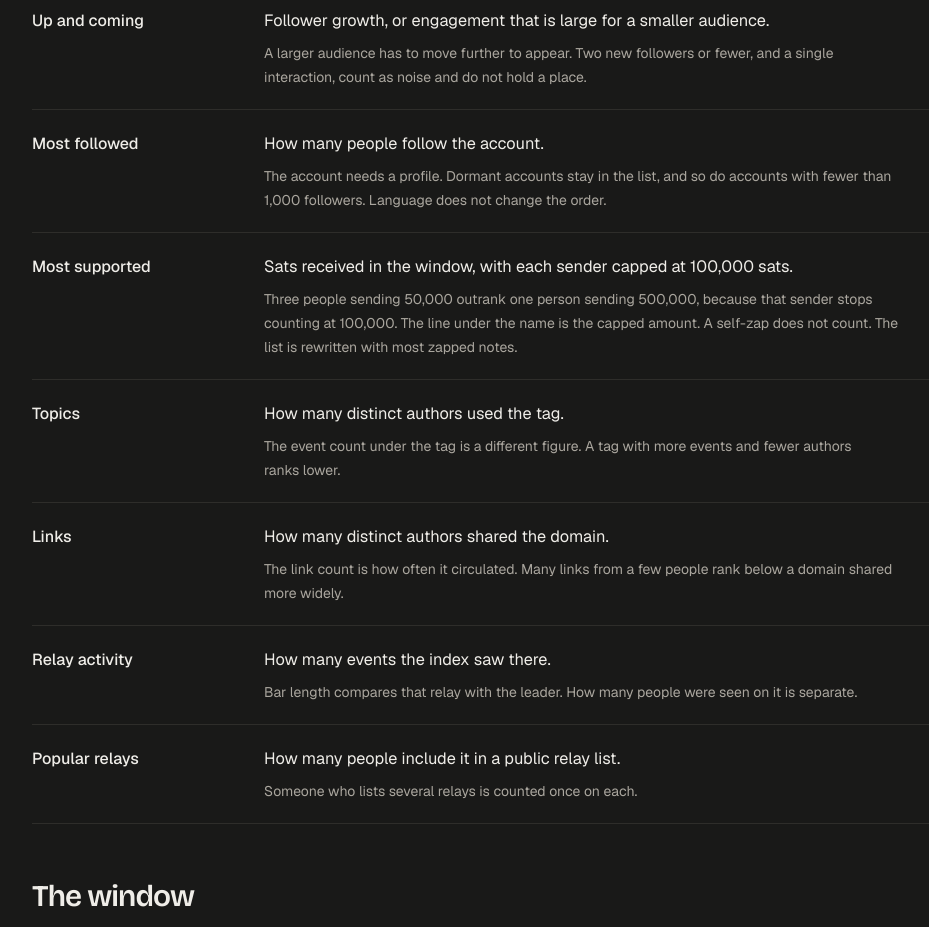
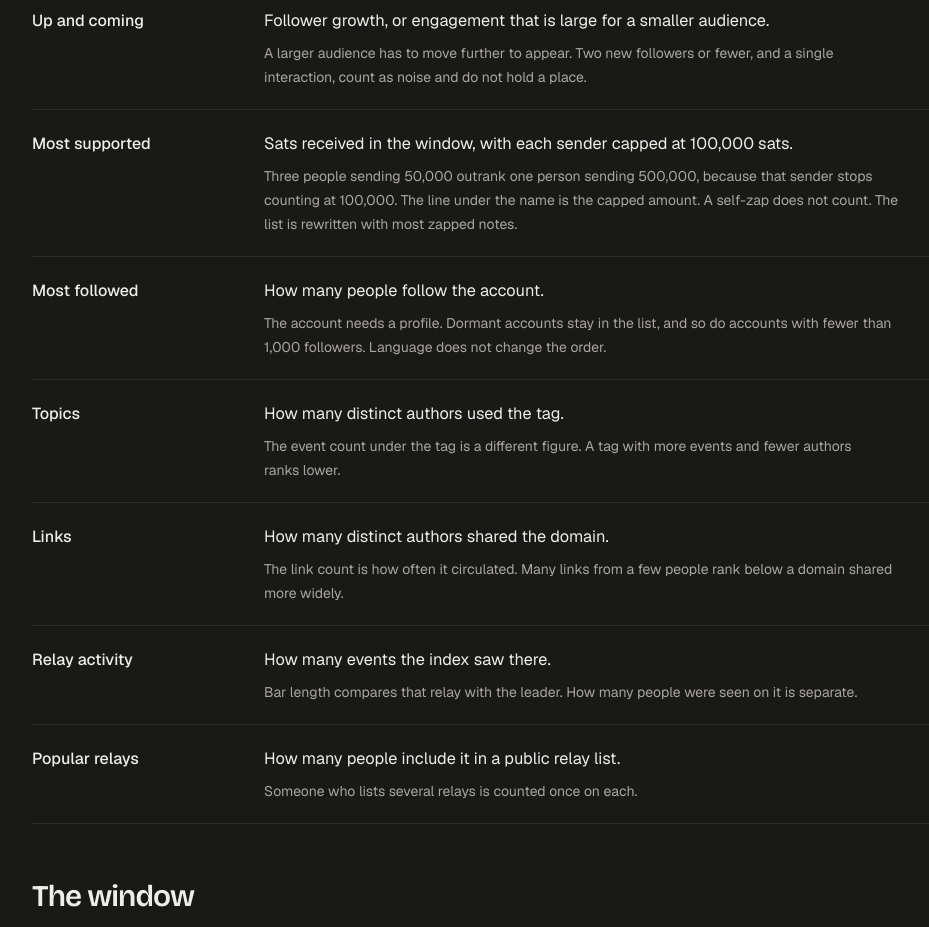
Before and after one commit to xdzczk/nostrmash-web, a Next.js app: page /methodology in a window 1280 px wide. Shown: the part 1660-2587 px from the top of the page, without its empty margins (0-929 px from the left). Built offline with nearby package versions, Linux system fonts and the light colour scheme; no server answers.

Commit message:
Put Most followed last among the People rankings so the follower directory sits after Most supported.

```diff
--- a/app/methodology/page.tsx
+++ b/app/methodology/page.tsx
@@ -89,18 +89,18 @@ const RANKINGS = [
       "A larger audience has to move further to appear. Two new followers or fewer, and a single interaction, count as noise and do not hold a place.",
   },
   {
+    href: "/discovery/profiles/supported",
+    title: "Most supported",
+    order: "Sats received in the window, with each sender capped at 100,000 sats.",
+    context:
+      "Three people sending 50,000 outrank one person sending 500,000, because that sender stops counting at 100,000. The line under the name is the capped amount. A self-zap does not count. The list is rewritten with most zapped notes.",
+  },
+  {
     href: "/discovery/profiles/followed",
     title: "Most followed",
     order: "How many people follow the account.",
     context:
       "The account needs a profile. Dormant accounts stay in the list, and so do accounts with fewer than 1,000 followers. Language does not change the order.",
-  },
-  {
-    href: "/discovery/profiles/supported",
-    title: "Most supported",
-    order: "Sats received in the window, with each sender capped at 100,000 sats.",
-    context:
-      "Three people sending 50,000 outrank one person sending 500,000, because that sender stops counting at 100,000. The line under the name is the capped amount. A self-zap does not count. The list is rewritten with most zapped notes.",
   },
   {
     href: "/trending/hashtags",
--- a/lib/discover/views.ts
+++ b/lib/discover/views.ts
@@ -74,16 +74,16 @@ export const DISCOVER_MODE_LINKS: Partial<Record<DiscoverView, DiscoverModeLink[
     { mode: "default", label: "Trending", href: "/trending/profiles" },
     { mode: "rising", label: "Up and coming", href: "/discovery/profiles/rising" },
     {
+      mode: "supported",
+      label: "Most supported",
+      href: "/discovery/profiles/supported",
+      carryLanguage: false,
+    },
+    {
       mode: "followed",
       label: "Most followed",
       href: "/discovery/profiles/followed",
       windowed: false,
-    },
-    {
-      mode: "supported",
-      label: "Most supported",
-      href: "/discovery/profiles/supported",
-      carryLanguage: false,
     },
   ],
 };
```
Also changed, not shown: 1 other file (tests, documents, lock files or other folders).
